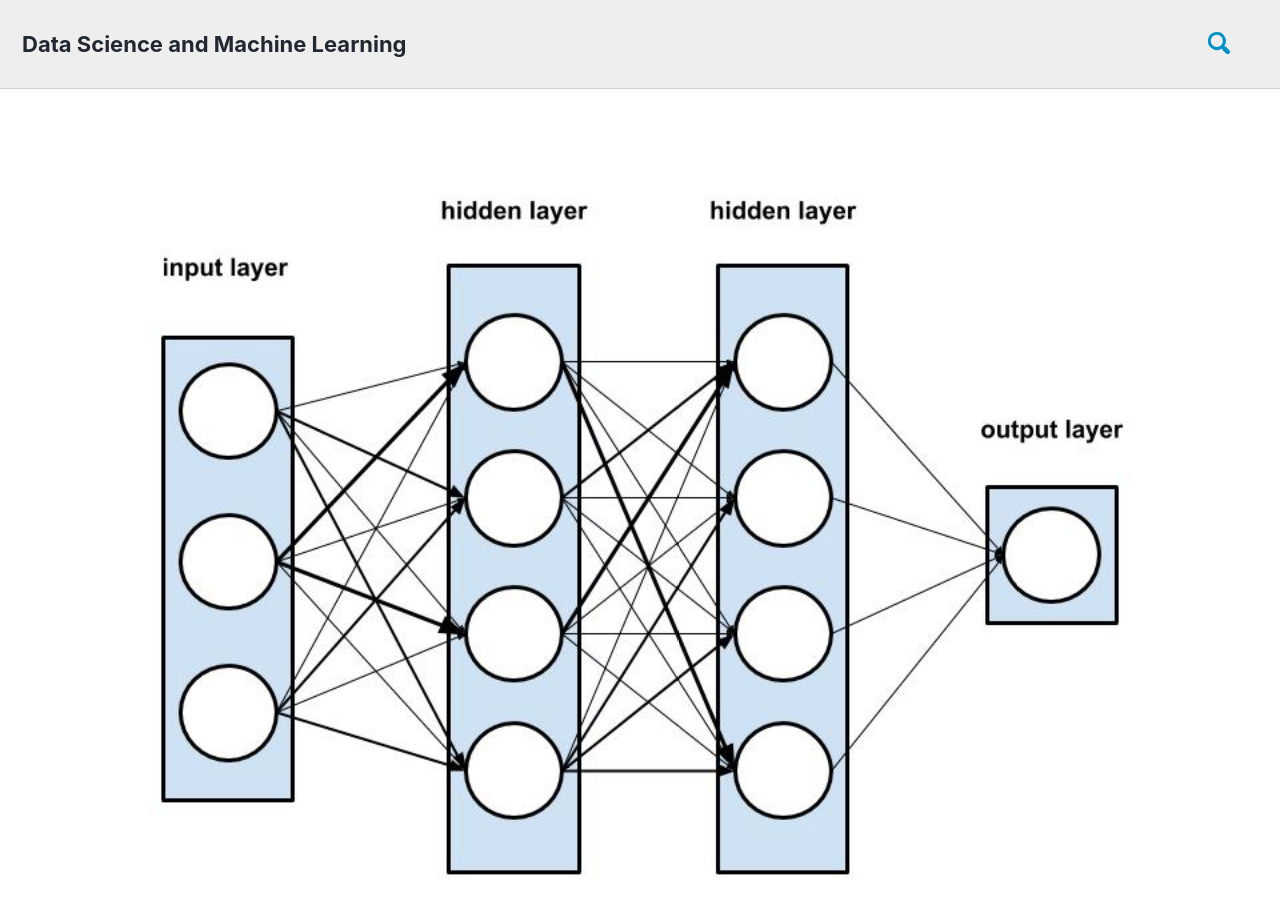
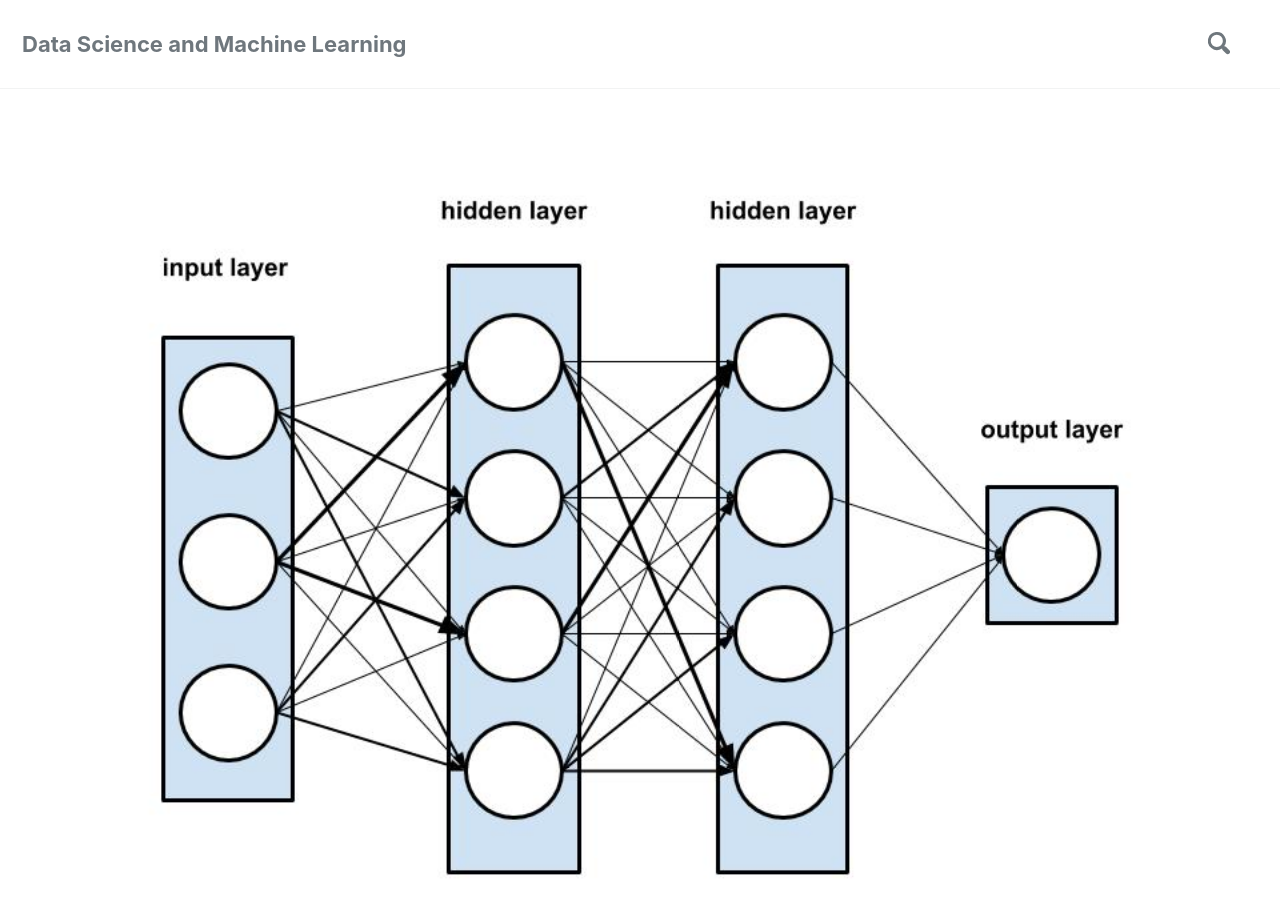
Before and after one commit to joaomvg/ml-pelican-website, a Jekyll site: the page built from _posts/2019-11-29-deeplearning.md, in a window 1280 px wide and 900 px high. Built offline with Jekyll 4.4.1, drawn with Linux system fonts in a browser that asks for light colours; cached includes are drawn as plain includes; nearby versions of some CDN libraries; formulas are drawn with MathJax 3.

Commit message:
skin default

```diff
--- a/_config.yml
+++ b/_config.yml
@@ -12,7 +12,7 @@
 
 # theme                  : "minimal-mistakes-jekyll"
 # remote_theme           : "mmistakes/minimal-mistakes"
-minimal_mistakes_skin    : "air" #"dirt"  "aqua", "contrast", "dark", "dirt", "neon", "mint", "plum", "sunrise"
+minimal_mistakes_skin    : "default" #"air" #"dirt"  "aqua", "contrast", "dark", "dirt", "neon", "mint", "plum", "sunrise"
 
 # Site Settings
 locale                   : "en-US"
```
